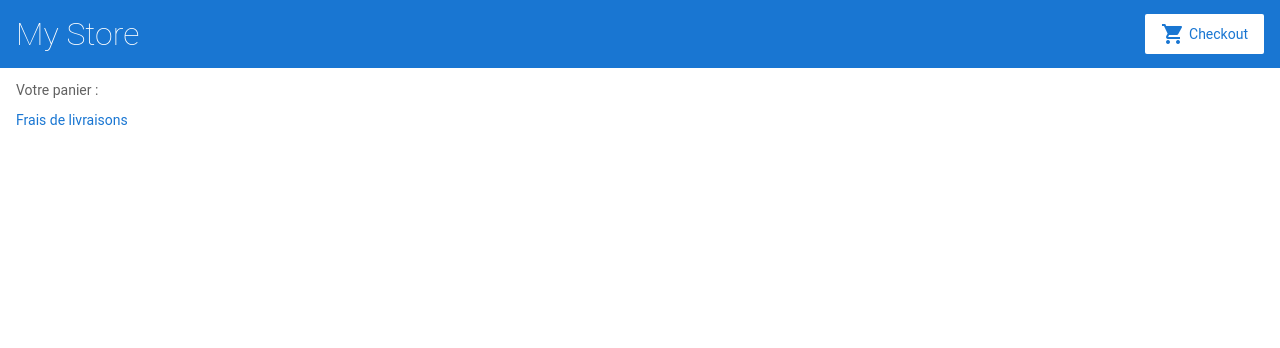
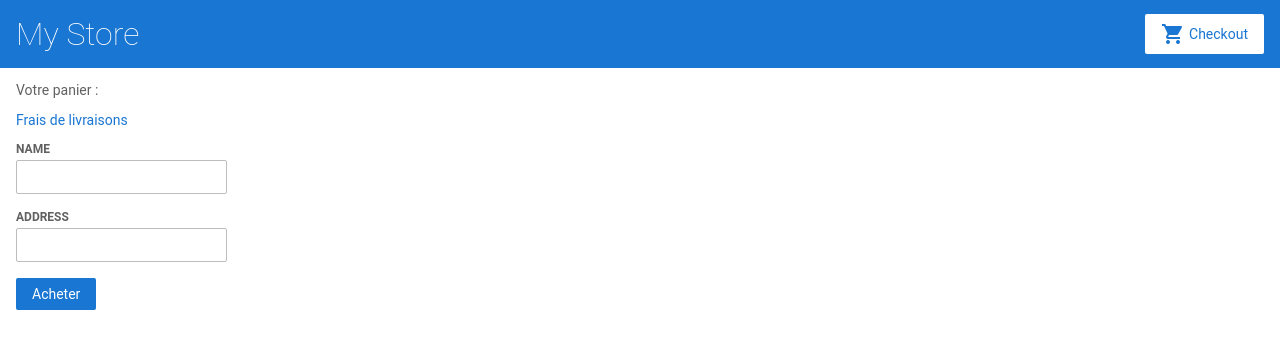
Before and after one commit to Kiriios/angular-ppryti, an Angular app: page /cart in a window 1280 px wide. Shown: the top 348 px of the page. Built offline with nearby package versions, Linux system fonts and the light colour scheme.

Commit message:
Fin getting started

```diff
--- a/src/app/cart/cart.component.html
+++ b/src/app/cart/cart.component.html
@@ -5,3 +5,16 @@
   <span> {{ item.name }} </span>
   <span> {{ item.price | currency }}</span>
 </div>
+
+<form [formGroup]="checkoutForm" (ngSubmit)="onSubmit()">
+  <div>
+    <label for="name"> Name </label>
+    <input id="name" type="text" formControlName="name" />
+  </div>
+
+  <div>
+    <label for="address"> Address </label>
+    <input id="address" type="text" formControlName="address" />
+  </div>
+  <button class="button" type="submit">Acheter</button>
+</form>
--- a/src/app/cart/cart.component.ts
+++ b/src/app/cart/cart.component.ts
@@ -1,5 +1,6 @@
 import { Component } from '@angular/core';
 import { CartService } from '../cart.service';
+import { FormBuilder } from '@angular/forms';
 
 @Component({
   selector: 'app-cart',
@@ -8,5 +9,18 @@
 })
 export class CartComponent {
   items = this.cartService.getItems();
-  constructor(private cartService: CartService) {}
+  checkoutForm = this.formBuilder.group({
+    name: '',
+    address: '',
+  });
+  constructor(
+    private cartService: CartService,
+    private formBuilder: FormBuilder
+  ) {}
+
+  onSubmit(): void {
+    this.items = this.cartService.clearCart();
+    console.warn('Votre commande a été envoyée', this.checkoutForm.value);
+    this.checkoutForm.reset();
+  }
 }
```
